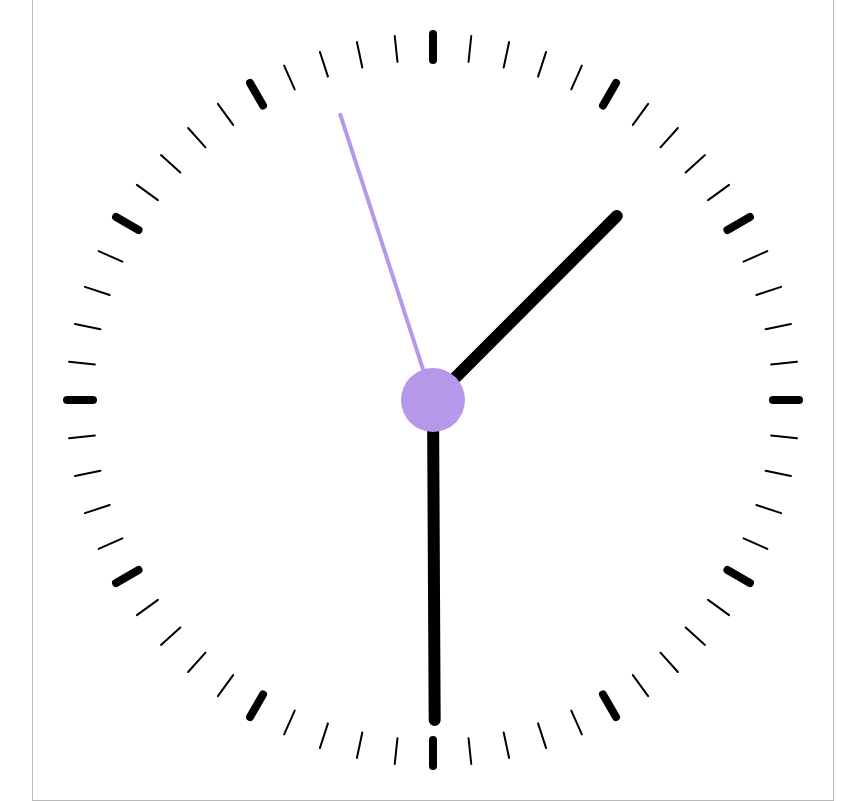
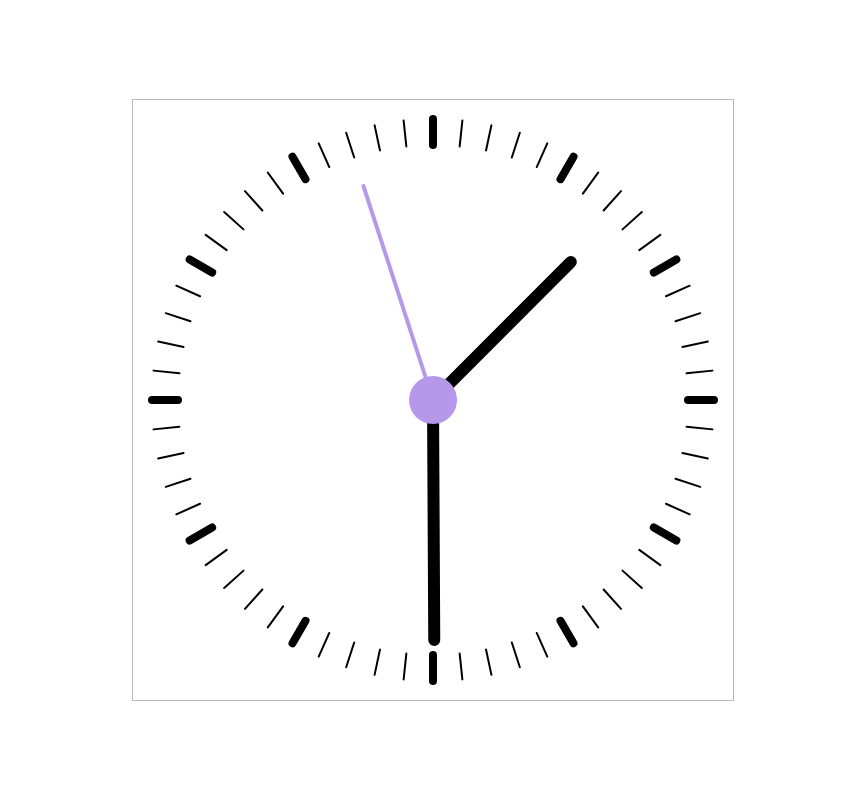
Before and after one commit to PEkt/WEB, a plain HTML site: page index.html in a window 1280 px wide. Shown: the whole page, without its empty margins (207-1072 px from the left). Drawn offline with Linux system fonts and the light colour scheme.

Commit message:
resize canvas

```diff
--- a/index.html
+++ b/index.html
@@ -6,7 +6,7 @@
         <link rel="stylesheet" href="./style.css">
     </head>
     <body>
-        <canvas id="myCanvas" width="800" height="800"></canvas>
+        <canvas id="myCanvas" width="600" height="600"></canvas>
         <script src="script.js"></script>
     </body>
 </html>
```
